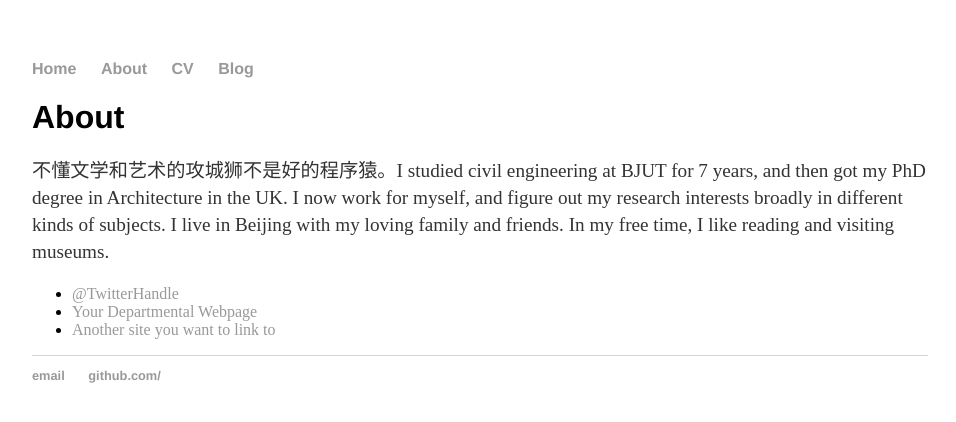
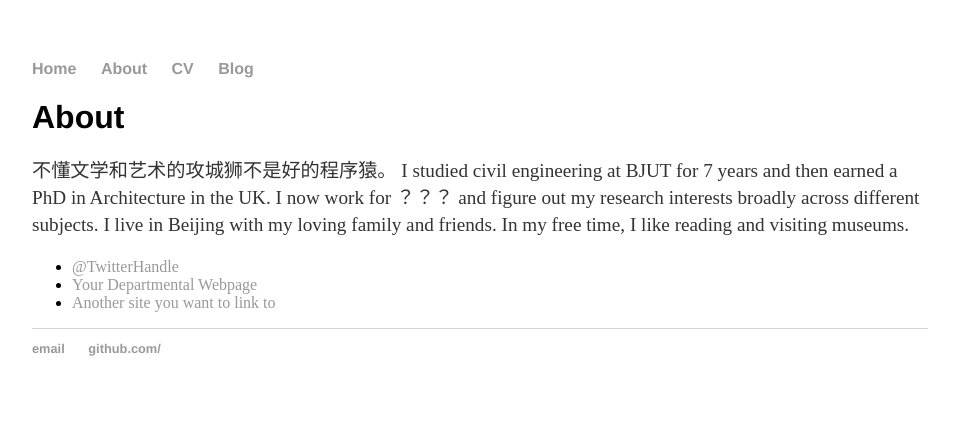
Before and after one commit to kaiagss/kaiagss.github.io, a Jekyll site: the page built from about/index.html, in a window 1280 px wide. Shown: the top 422 px of the page, without its empty margins (160-1116 px from the left). Built offline with Jekyll 4.4.1, drawn with Linux system fonts in a browser that asks for light colours.

Commit message:
Update index.html

```diff
--- a/about/index.html
+++ b/about/index.html
@@ -5,7 +5,8 @@ title: About Yan
 
 		<div class="about">
 			<h1>About</h1>
-			<p>不懂文学和艺术的攻城狮不是好的程序猿。I studied civil engineering at BJUT for 7 years, and then got my PhD degree in Architecture in the UK. I now work for myself, and figure out my research interests broadly in different kinds of subjects. I live in Beijing with my loving family and friends. In my free time, I like reading and visiting museums.</p>
+			<p>不懂文学和艺术的攻城狮不是好的程序猿。
+				I studied civil engineering at BJUT for 7 years and then earned a PhD in Architecture in the UK. I now work for ？？？ and figure out my research interests broadly across different subjects. I live in Beijing with my loving family and friends. In my free time, I like reading and visiting museums.</p>
 
 			<ul class="contacts">
 				<li><a href="#">@TwitterHandle</a></li>
```
